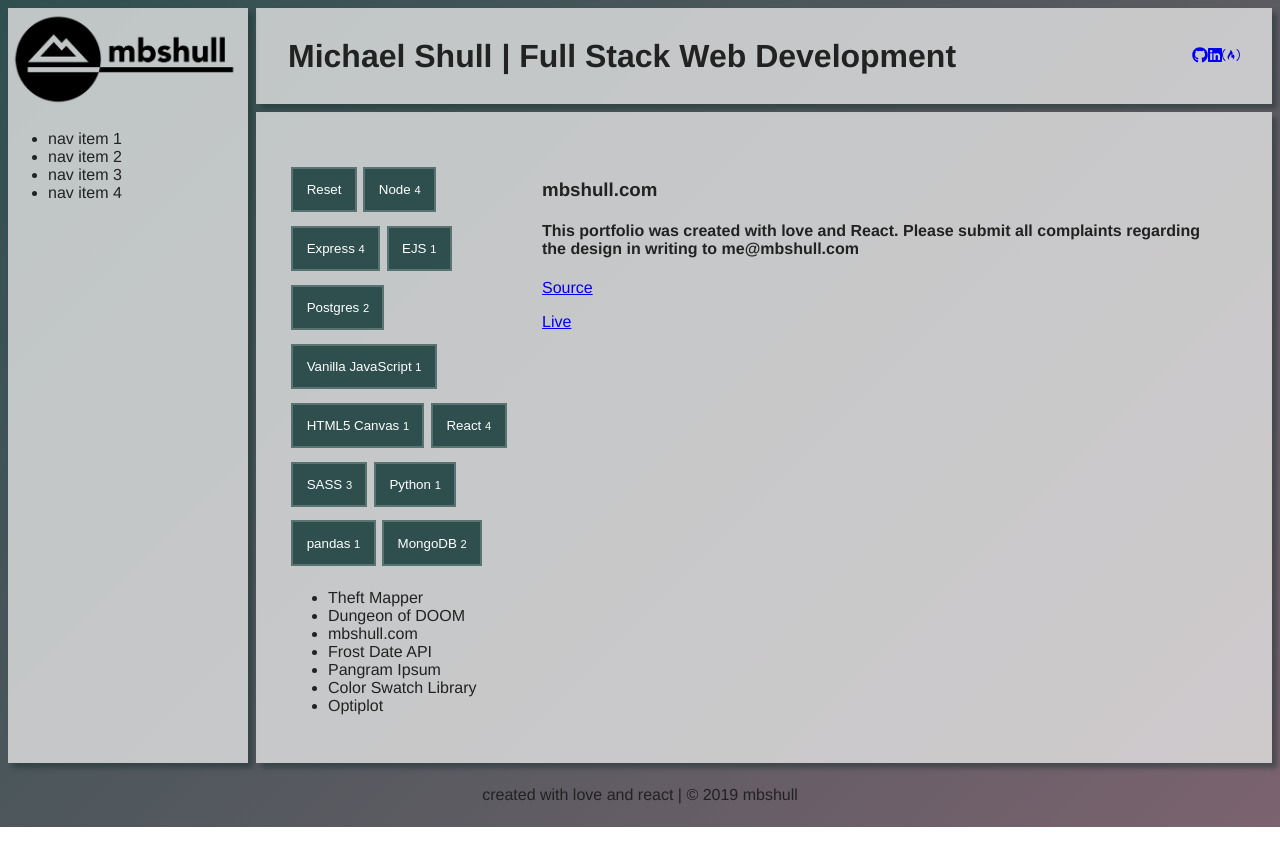
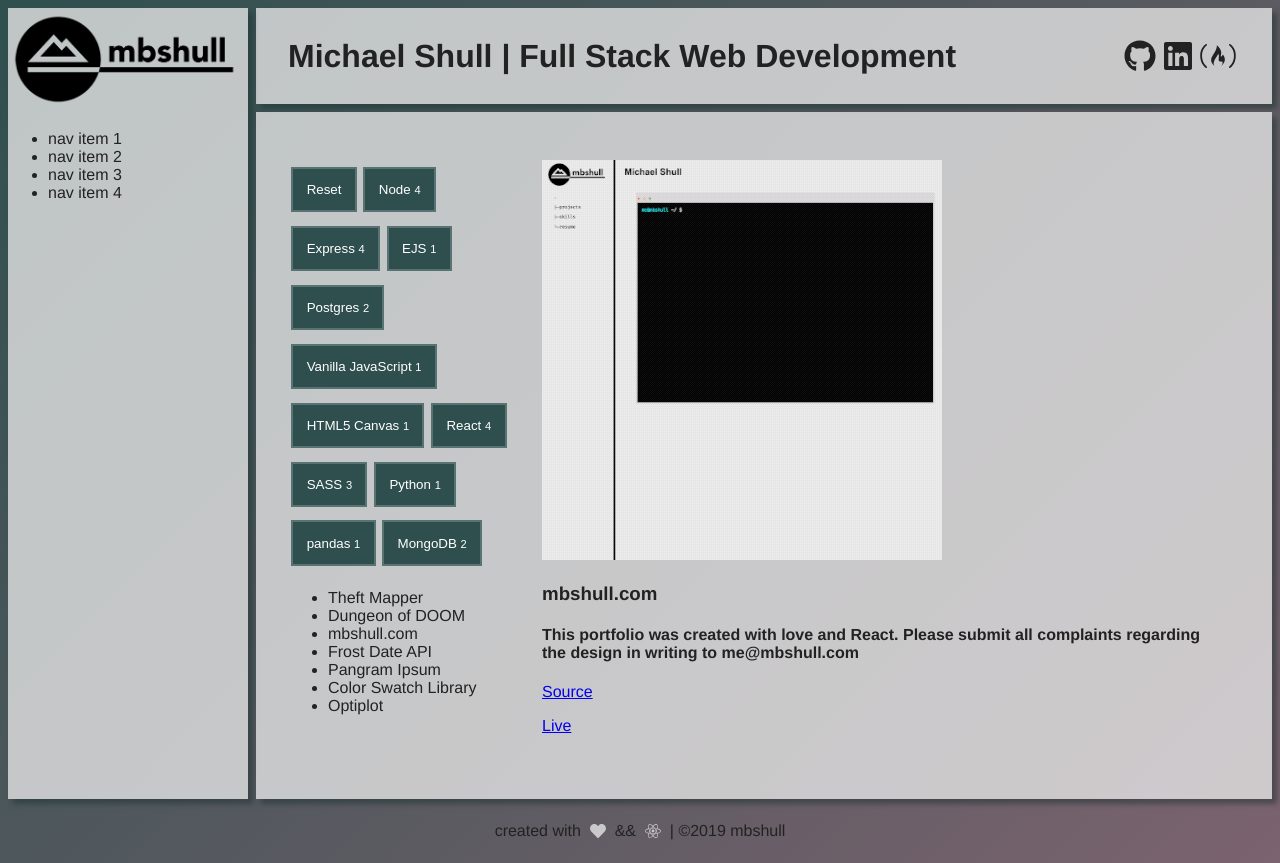
Before and after one commit to shullmb/portfolio2019, a React (Create React App) app: page / in a window 1280 px wide. Both pictures are taken after a click on the item "mbshull.com". Before the commit the page ends 827 px from the top, so only its background shows below. Built offline with nearby package versions, Linux system fonts and the light colour scheme.

Commit message:
FA updates

```diff
--- a/src/App.jsx
+++ b/src/App.jsx
@@ -5,6 +5,7 @@ import { library } from '@fortawesome/fontawesome-svg-core'
 import { FontAwesomeIcon } from '@fortawesome/react-fontawesome'
 import { fab } from '@fortawesome/free-brands-svg-icons'
 import Header from './Header';
+import Footer from './Footer';
 
 library.add(fab)
 
@@ -28,7 +29,7 @@ class App extends Component {
           </p> */}
           <ProjectContainer />
         </main>
-        <footer> created with love and react | &copy; {new Date().getFullYear()} mbshull </footer>
+        <Footer />
       </div>
     );
   }
--- /dev/null
+++ b/src/Footer.jsx
@@ -0,0 +1,16 @@
+import React from 'react';
+import { FontAwesomeIcon } from '@fortawesome/react-fontawesome'
+import { faHeart } from '@fortawesome/free-solid-svg-icons';
+import { library } from '@fortawesome/fontawesome-svg-core'
+
+library.add(faHeart)
+
+const iconClr = 'rgba(228, 228, 228,0.8)'
+
+const Footer = () => {
+  return (
+    <footer> created with &nbsp; <FontAwesomeIcon icon={faHeart} color={iconClr} title='LOVE' /> &nbsp; &amp;&amp; &nbsp; <FontAwesomeIcon icon={['fab', 'react']} color={iconClr} title="REACT" /> &nbsp; | &copy;{new Date().getFullYear()} mbshull </footer>
+  )
+}
+
+export default Footer;
--- a/src/Header.jsx
+++ b/src/Header.jsx
@@ -1,19 +1,20 @@
 import React from 'react';
 import { FontAwesomeIcon } from '@fortawesome/react-fontawesome'
 
+const iconClr = '#222';
 
 const Header = () => (
   <header>
     <h1>Michael Shull | Full Stack Web Development</h1>
     <div>
       <a href="https://github.com/shullmb" rel="noreferrer noopener" target="_blank">
-        <FontAwesomeIcon icon={['fab', 'github']} />
+        <FontAwesomeIcon icon={['fab', 'github']} color={iconClr} size='2x' />
       </a>
       <a href="https://linkedin.com/in/shullmb" rel="noreferrer noopener" target="_blank">
-        <FontAwesomeIcon icon={['fab', 'linkedin']} />
+        <FontAwesomeIcon icon={['fab', 'linkedin']} color={iconClr} size='2x' />
       </a>
       <a href="https://freecodecamp.com/shullmb" rel="noreferrer noopener" target="_blank">
-        <FontAwesomeIcon icon={['fab', 'free-code-camp']} />
+        <FontAwesomeIcon icon={['fab', 'free-code-camp']} color={iconClr} size='2x' />
       </a>
     </div>
   </header>
--- a/src/components/ProjectContainer.jsx
+++ b/src/components/ProjectContainer.jsx
@@ -34,7 +34,7 @@ const ProjectContainer = props => {
                    filterProjects={filterProjects}
                    resetFilter={resetFilter}
                    />
-      <ProjectViewport currentView={currentView} />
+      <ProjectViewport currentView={currentView} setCurrentView={setCurrentView}/>
     </div>
   )
 }
--- a/src/components/ProjectView.jsx
+++ b/src/components/ProjectView.jsx
@@ -3,6 +3,7 @@ import React from 'react';
 const ProjectView = ({project}) => {
   return (
     <div>
+      <img src={require(`../img/${project.img}`)} alt="" srcset=""/>
       <h3>{project.title}</h3>
       <h4>{project.summary}</h4>
       <p><a href={project.gh}> Source</a></p>
--- a/src/components/ProjectViewSummary.jsx
+++ b/src/components/ProjectViewSummary.jsx
@@ -1,12 +1,12 @@
 import React from 'react';
 
-const ProjectViewSummary = ({projects}) => {
+const ProjectViewSummary = ({projects, setCurrentView}) => {
   const summary = projects.map((project,i) => {
     return (
-      <div key={"project" + i}>
-      <h3>{project.title}</h3>
-      <p>{project.summary}</p>
-    </div>
+      <div key={"project" + i} onClick={ () => setCurrentView(project)}>
+        <h3>{project.title}</h3>
+        <p>{project.summary}</p>
+      </div>
     )
   })
 
--- a/src/components/ProjectViewport.jsx
+++ b/src/components/ProjectViewport.jsx
@@ -3,12 +3,12 @@ import ProjectViewSummary from './ProjectViewSummary';
 import ProjectView from './ProjectView';
 
 
-const ProjectViewport = ({currentView}) => {
+const ProjectViewport = ({ currentView, setCurrentView}) => {
 
     return (
       <div id="ProjectViewport">
         {
-          currentView.length ? <ProjectViewSummary projects={currentView} />
+          currentView.length ? <ProjectViewSummary projects={currentView} setCurrentView={setCurrentView}  />
                               : <ProjectView project={currentView} />
         }
       </div>
--- a/src/styles/App.scss
+++ b/src/styles/App.scss
@@ -26,6 +26,9 @@ header {
   align-items: center;
   justify-content: space-between;
   padding: 2em;
+  a {
+    margin: auto .25em;
+  }
 }
 
 nav {
```
